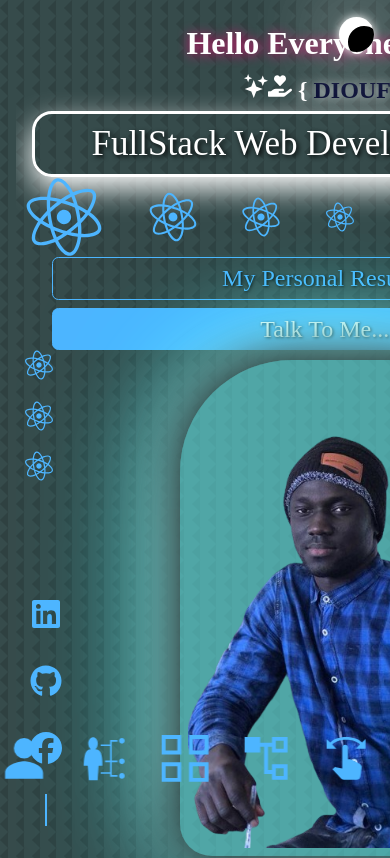
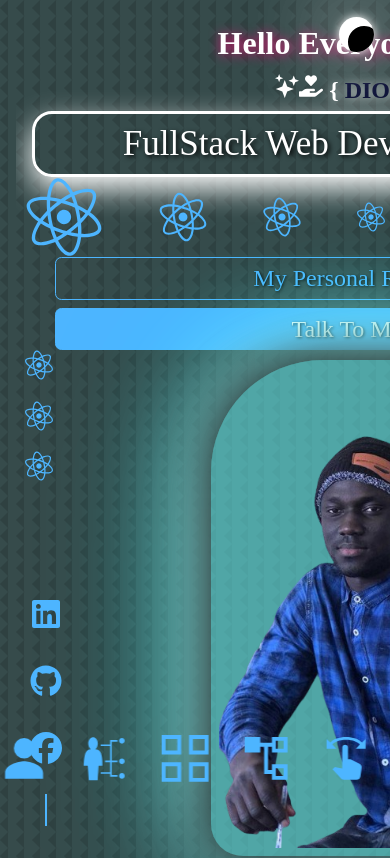
Before and after one commit to Mouhamed1003/keenprogrammer.com, a React (Create React App) app: page / in a window 390 px wide. Shown: the top 858 px of the page. Built offline with nearby package versions, Linux system fonts and the light colour scheme.

Commit message:
Update header.css

```diff
--- a/src/components/header/header.css
+++ b/src/components/header/header.css
@@ -400,8 +400,8 @@ header {
         padding-top: 0.5rem; /* Ajouter de la marge en haut */
     }
     header {
-        height: 140vh;
-        width: 166vw;
+        height: 153vh;
+        width: 182vw;
     }
     .text-light-function {
         font-size: 9vw;
```
